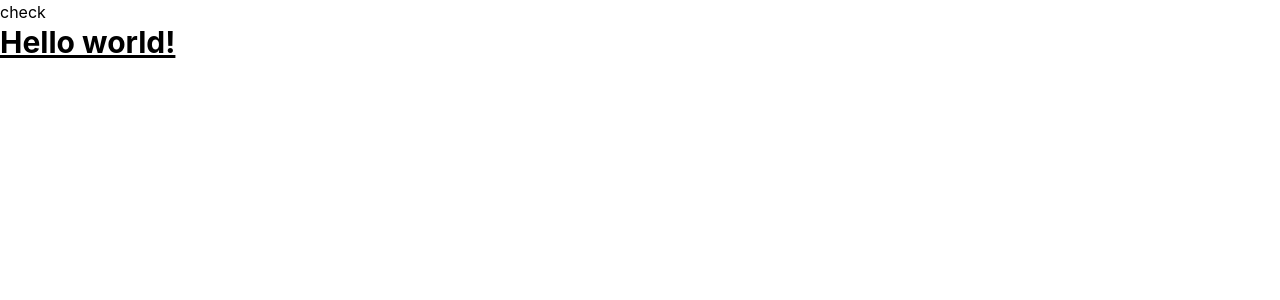
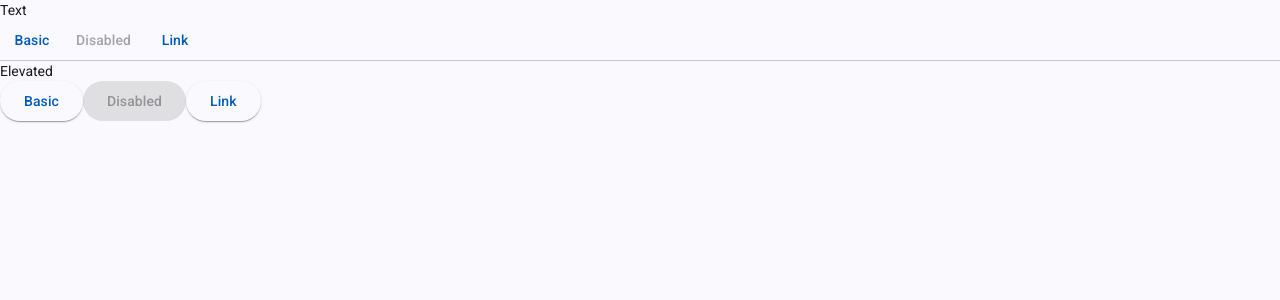
Before and after one commit to a5a8a0a9/subscription, an Angular app: page / in a window 1280 px wide. Shown: the top 300 px of the page. Built offline with nearby package versions, Linux system fonts and the light colour scheme.

Commit message:
chore: 安裝 material

```diff
--- a/package.json
+++ b/package.json
@@ -26,6 +26,7 @@
     "@angular/compiler": "^22.0.5",
     "@angular/core": "^22.0.5",
     "@angular/forms": "^22.0.5",
+    "@angular/material": "^22.0.3",
     "@angular/platform-browser": "^22.0.5",
     "@angular/router": "^22.0.5",
     "@angular/service-worker": "^22.0.5",
--- a/src/app/app.html
+++ b/src/app/app.html
@@ -1,4 +1,19 @@
-<button>check</button>
-<h1 class="text-3xl font-bold underline">Hello world!</h1>
-
-<router-outlet></router-outlet>
+<section>
+	<div class="example-label">Text</div>
+	<div class="example-button-row">
+		<button matButton>Basic</button>
+		<button matButton disabled>Disabled</button>
+		<a matButton href="https://www.google.com/" target="_blank">Link</a>
+	</div>
+</section>
+<mat-divider />
+<section>
+	<div class="example-label">Elevated</div>
+	<div class="example-button-row">
+		<button matButton="elevated">Basic</button>
+		<button matButton="elevated" disabled>Disabled</button>
+		<a matButton="elevated" href="https://www.google.com/" target="_blank"
+			>Link</a
+		>
+	</div>
+</section>
--- a/src/app/app.ts
+++ b/src/app/app.ts
@@ -1,9 +1,12 @@
 import { Component, signal } from '@angular/core';
+import { MatButtonModule } from '@angular/material/button';
+import { MatDividerModule } from '@angular/material/divider';
+import { MatIconModule } from '@angular/material/icon';
 import { RouterOutlet } from '@angular/router';
 
 @Component({
 	selector: 'yo-root',
-	imports: [RouterOutlet],
+	imports: [RouterOutlet, MatButtonModule, MatDividerModule, MatIconModule],
 	templateUrl: './app.html',
 	styleUrl: './app.scss',
 })
--- a/src/index.html
+++ b/src/index.html
@@ -1,15 +1,27 @@
 <!doctype html>
 <html lang="en">
 	<head>
-		<meta charset="utf-8"/>
+		<meta charset="utf-8" />
 		<title>Subscription</title>
-		<base href="/"/>
-		<meta name="viewport" content="width=device-width, initial-scale=1"/>
-		<link rel="icon" type="image/x-icon" href="favicon.ico"/>
-	  <link rel="manifest" href="manifest.webmanifest">
-</head>
+		<base href="/" />
+		<meta name="viewport" content="width=device-width, initial-scale=1" />
+		<link rel="icon" type="image/x-icon" href="favicon.ico" />
+		<link rel="manifest" href="manifest.webmanifest" />
+		<link rel="preconnect" href="https://fonts.googleapis.com" />
+		<link rel="preconnect" href="https://fonts.gstatic.com" crossorigin />
+		<link
+			href="https://fonts.googleapis.com/css2?family=Roboto:wght@300;400;500&display=swap"
+			rel="stylesheet"
+		/>
+		<link
+			href="https://fonts.googleapis.com/icon?family=Material+Icons"
+			rel="stylesheet"
+		/>
+	</head>
 	<body>
 		<yo-root></yo-root>
-	  <noscript>Please enable JavaScript to continue using this application.</noscript>
-</body>
+		<noscript
+			>Please enable JavaScript to continue using this application.</noscript
+		>
+	</body>
 </html>
--- a/src/styles.scss
+++ b/src/styles.scss
@@ -1,10 +1,47 @@
+// Include theming for Angular Material with `mat.theme()`.
+// This Sass mixin will define CSS variables that are used for styling Angular Material
+// components according to the Material 3 design spec.
+// Learn more about theming and how to use it for your application's
+// custom components at https://material.angular.dev/guide/theming
+@use "@angular/material" as mat;
+
+html {
+	height: 100%;
+	@include mat.theme(
+		(
+			color: (
+				primary: mat.$azure-palette,
+				tertiary: mat.$blue-palette,
+			),
+			typography: Roboto,
+			density: 0,
+		)
+	);
+}
+
+body {
+	// Default the application to a light color theme. This can be changed to
+	// `dark` to enable the dark color theme, or to `light dark` to defer to the
+	// user's system settings.
+	color-scheme: light;
+
+	// Set a default background, font and text colors for the application using
+	// Angular Material's system-level CSS variables. Learn more about these
+	// variables at https://material.angular.dev/guide/system-variables
+	background-color: var(--mat-sys-surface);
+	color: var(--mat-sys-on-surface);
+	font: var(--mat-sys-body-medium);
+
+	// Reset the user agent margin.
+	margin: 0;
+	height: 100%;
+}
 // ==========================================================================
 // Main Stylesheet Entry Point (7-1 Pattern)
 // ==========================================================================
 
 // Vendors - External libraries and frameworks
 // Note: Tailwind CSS v4 must use .css file with @import syntax
-@use "styles/vendors/tailwind.css";
 
 // Abstracts - Variables, mixins, functions (no CSS output)
 // @use "styles/abstracts" as *;
```
Also changed, not shown: 1 other file (tests, documents, lock files or other folders).
